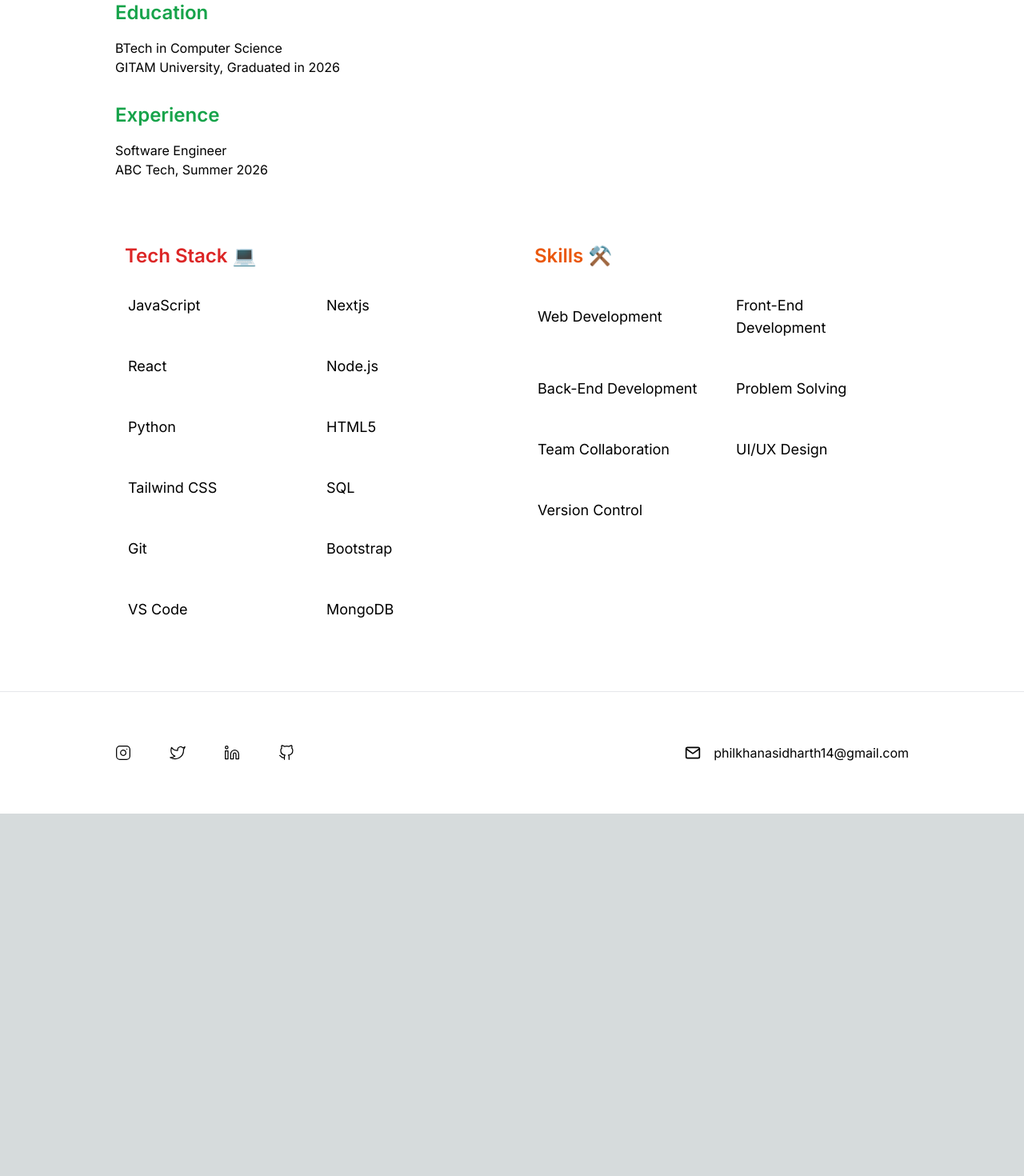
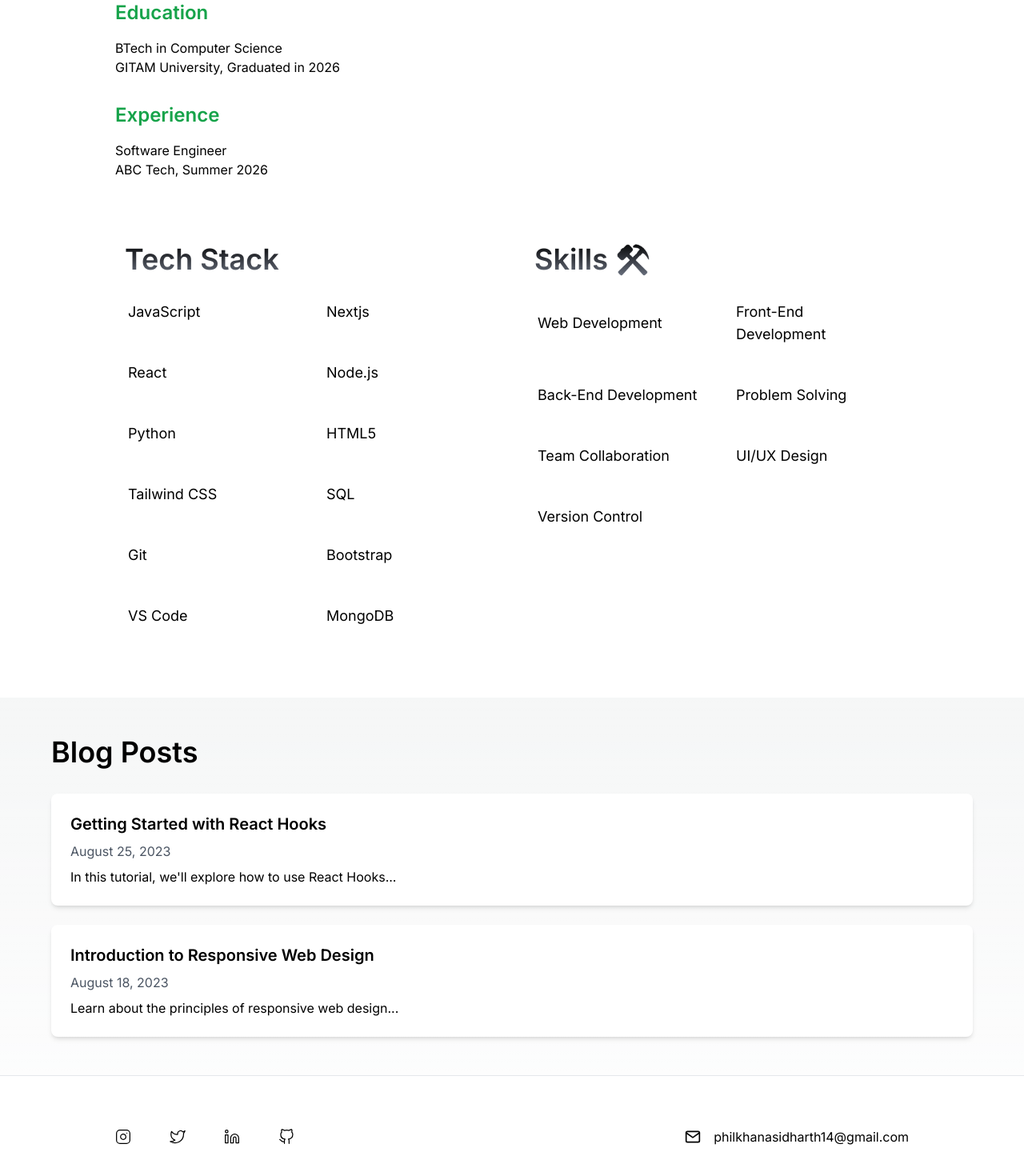
Before and after one commit to psidh/Domain, a Next.js app: page / in a window 1280 px wide. Shown: the part 1170-2640 px from the top of the page at 80% size. Before the commit the page ends 2187 px from the top, so only its background shows below. Built offline with nearby package versions, Linux system fonts and the light colour scheme.

Commit message:
gradient added

```diff
--- /dev/null
+++ b/src/app/components/Blog.js
@@ -0,0 +1,23 @@
+// src/components/Blog.js
+import React from "react";
+import blogPosts from "src/app/data/blogPosts";
+
+const Blog = () => {
+  return (
+
+    <div className="container mx-auto px-16 py-12">
+      <h2 className="md:text-4xl text-2xl font-semibold mb-8">Blog Posts</h2>
+      <div className="grid gap-6">
+        {blogPosts.map((post, index) => (
+          <div key={index} className="bg-white rounded-lg shadow-md hover:shadow-xl p-6">
+            <h3 className="text-xl font-semibold mb-2">{post.title}</h3>
+            <p className="text-gray-600">{post.date}</p>
+            <p className="mt-2">{post.content}</p>
+          </div>
+        ))}
+      </div>
+    </div>
+  );
+};
+
+export default Blog;
--- a/src/app/components/Resume.js
+++ b/src/app/components/Resume.js
@@ -47,11 +47,14 @@ const Resume = () => {
 
     <div className="md:grid grid-cols-2 gap-8">
       <section className="my-8">
-        <h3 className="text-2xl font-semibold mt-4 mb-4 ">
+        <h3 className="md:text-4xl text-2xl font-semibold mt-4 mb-4 ">
         <span className="md:text-left lg:ml-3
-        dark:text-red-500
-        text-red-600">
-          Tech Stack 💻</span></h3>
+        text-transparent bg-clip-text
+        bg-gradient-to-b from-black to-gray-500
+        dark:bg-gradient-to-t
+        dark:from-gray-500
+        dark:to-gray-300">
+          Tech Stack</span></h3>
         <div className="grid grid-cols-2 gap-4">
           {techStack.map((tech, index) => (
             <div key={index} className="md:text-lg md:p-4 p-2
@@ -70,10 +73,13 @@ const Resume = () => {
       </section>
 
       <section className="my-8">
-        <h3 className="text-2xl font-semibold mt-4 mb-4 md:text-left">
-          <span className="md:text-left lg:ml-3
-          dark:text-orange-500
-        text-orange-600">Skills ⚒️</span>
+        <h3 className="md:text-4xl text-2xl font-semibold mt-4 mb-4 md:text-left">
+        <span className="md:text-left lg:ml-3
+          text-transparent bg-clip-text
+          bg-gradient-to-b from-black to-gray-500
+          dark:bg-gradient-to-t
+          dark:from-gray-500
+          dark:to-gray-300">Skills ⚒️</span>
         </h3>
         <div className="grid grid-cols-2 gap-4">
           {skills.map((skill, index) => (
--- a/src/app/components/TopIntro.js
+++ b/src/app/components/TopIntro.js
@@ -33,7 +33,7 @@ const TopIntro = () => {
           <span className="md:text-2xl text-xl font-normal">Hey, </span>
           <span className="font-semibold md:text-4xl text-3xl
           text-transparent bg-clip-text
-           bg-gradient-to-b from-gray-800 to-gray-400
+           bg-gradient-to-t from-gray-800 to-gray-500
            dark:bg-gradient-to-t
            dark:from-gray-500
            dark:to-gray-100 ">
--- /dev/null
+++ b/src/app/data/blogPosts.js
@@ -0,0 +1,16 @@
+// src/data/blogPosts.js
+const blogPosts = [
+    {
+      title: "Getting Started with React Hooks",
+      date: "August 25, 2023",
+      content: "In this tutorial, we'll explore how to use React Hooks...",
+    },
+    {
+      title: "Introduction to Responsive Web Design",
+      date: "August 18, 2023",
+      content: "Learn about the principles of responsive web design...",
+    },
+    // Add more blog post objects
+  ];
+
+  export default blogPosts;
--- a/src/app/page.js
+++ b/src/app/page.js
@@ -5,6 +5,7 @@ import TopIntro from 'src/app/components/TopIntro';
 import Footer from 'src/app/components/Footer';
 import Resume from 'src/app/components/Resume';
 import Achievements from 'src/app/components/Achievements';
+import Blog from 'src/app/components/Blog';
 
 function MyApp(){
   return (
@@ -13,6 +14,7 @@ function MyApp(){
       <TopIntro />
       <Achievements />
       <Resume />
+      <Blog />
       <Footer />
     </>
   );
```
